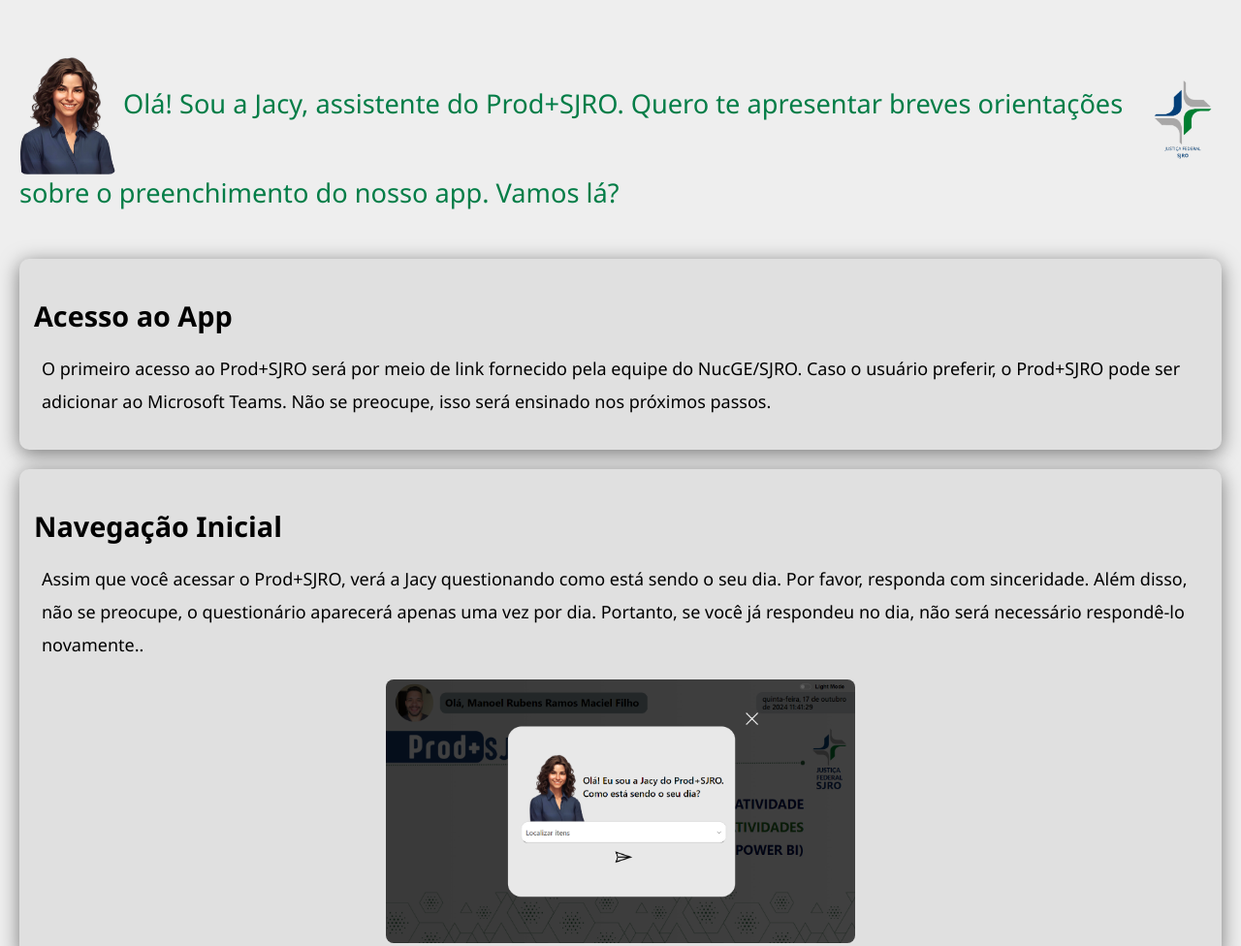
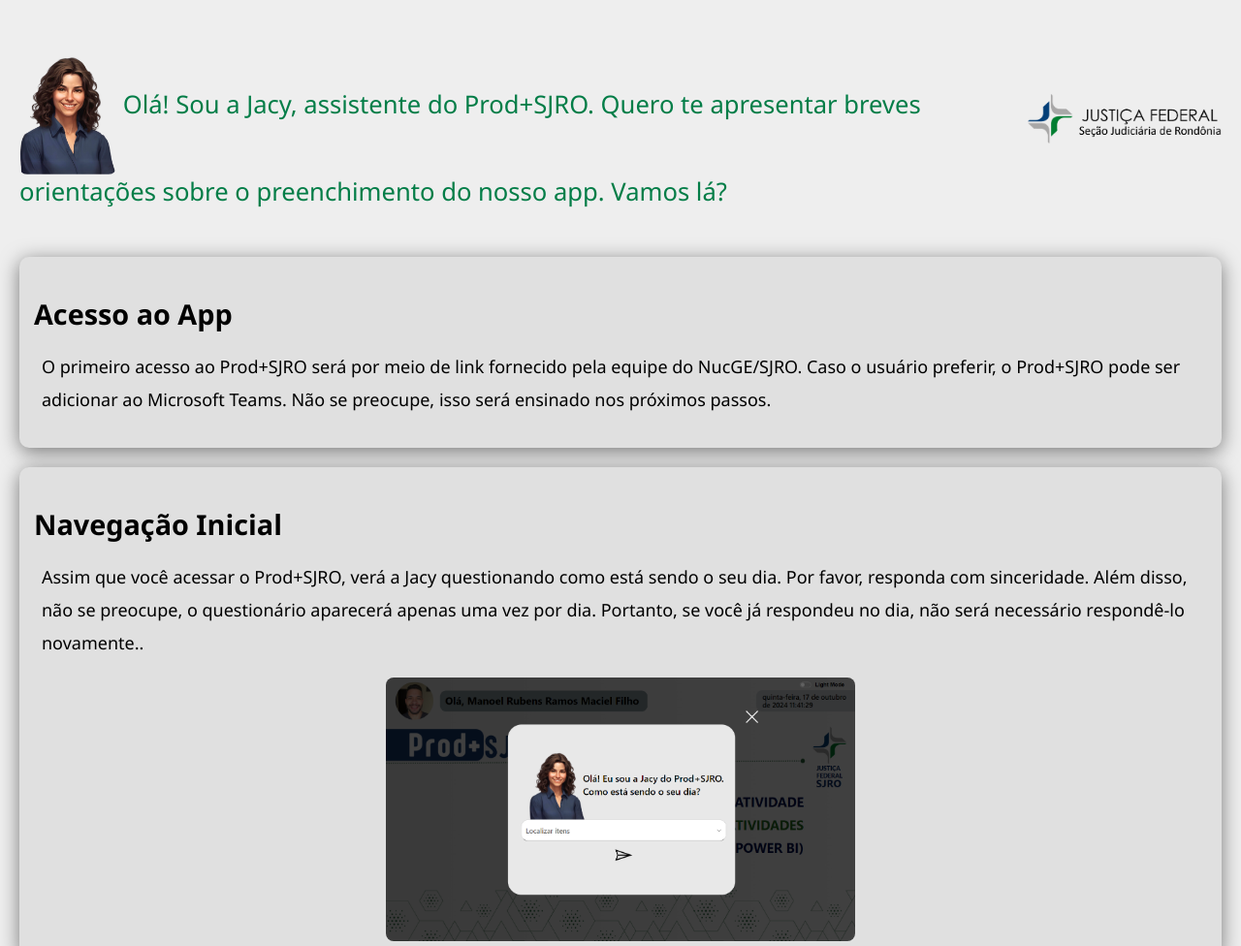
Before and after one commit to NucGE/Prodsjro, a plain HTML site: page index.html in a window 1280 px wide. Shown: the top 976 px of the page at 97% size. Drawn offline with Linux system fonts and the light colour scheme.

Commit message:
Update index.html

```diff
--- a/index.html
+++ b/index.html
@@ -20,7 +20,7 @@
             margin-bottom: 50px;
         }
         .logo {
-            max-width: 80px; /* Ajuste o tamanho conforme necessário */
+            max-width: 200px; /* Ajuste o tamanho conforme necessário */
             margin-top: 10px;
         }
         h1 {
@@ -36,7 +36,7 @@
         .welcome {
             opacity: 0;
             animation: fadeIn 2s forwards, textAnimation 3s infinite alternate; /* Animações */
-            font-size: 1.7em;
+            font-size: 1.6em;
             color: #33a3ff; /* Cor animada */
             margin-top: 20px;
             text-align: left; /* Alinhar texto à esquerda */
@@ -107,7 +107,7 @@
         <img src="Design sem nome (3).png" alt="Jacy Assistente Virtual" style="max-width: 100px; display: inline-block; vertical-align: middle;">
         <span>Olá! Sou a Jacy, assistente do Prod+SJRO. Quero te apresentar breves orientações sobre o preenchimento do nosso app. Vamos lá?</span>
     </div>
-    <img src="JUSTIÇA FEDERAL SJRO.png" alt="Logo da Empresa" class="logo"> <!-- Substitua pelo caminho da logo -->
+    <img src="3ecc359f-da3e-4a5c-b23c-0086ac6088a4.png" alt="Logo da Empresa" class="logo"> <!-- Substitua pelo caminho da logo -->
 </header>
 
 <section>
```
